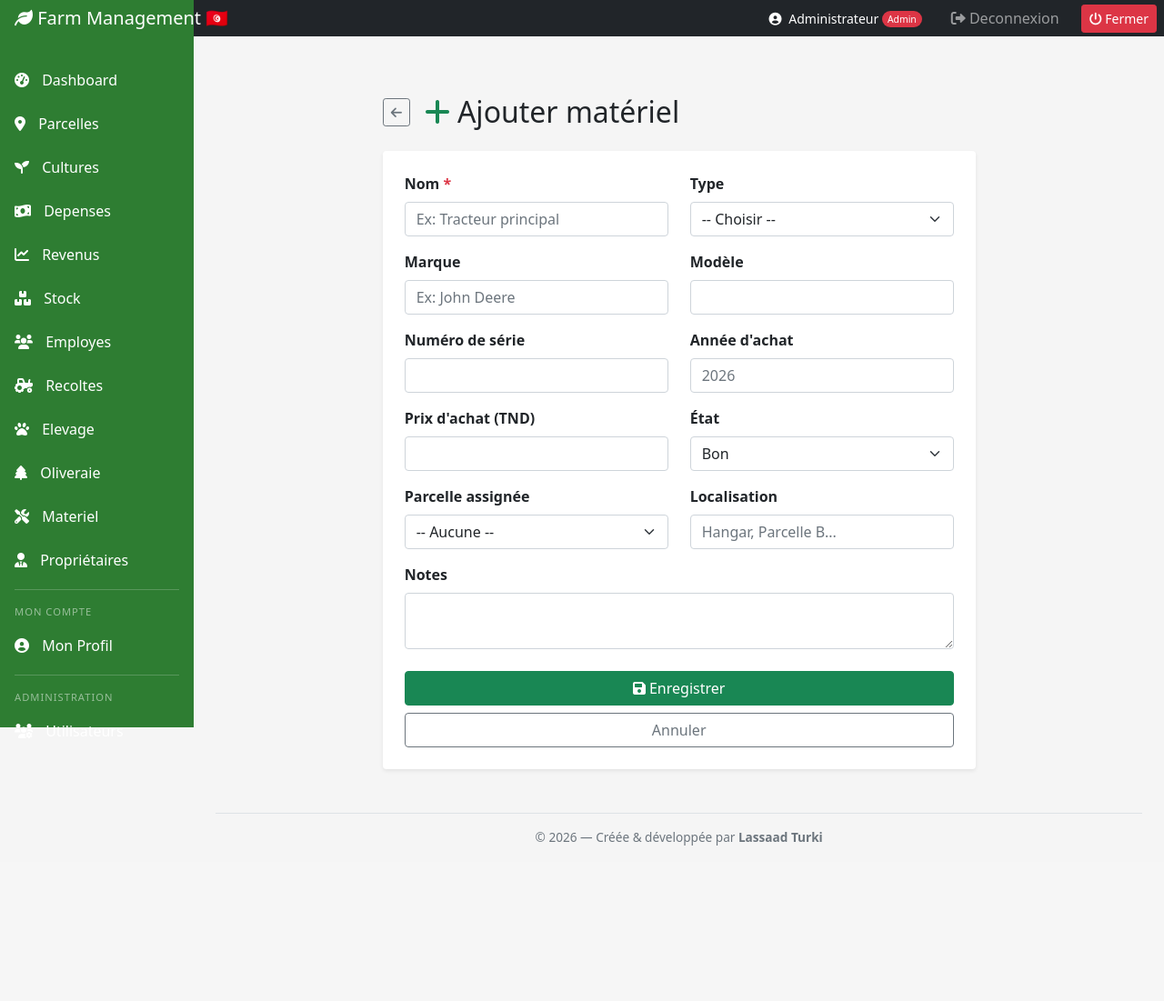
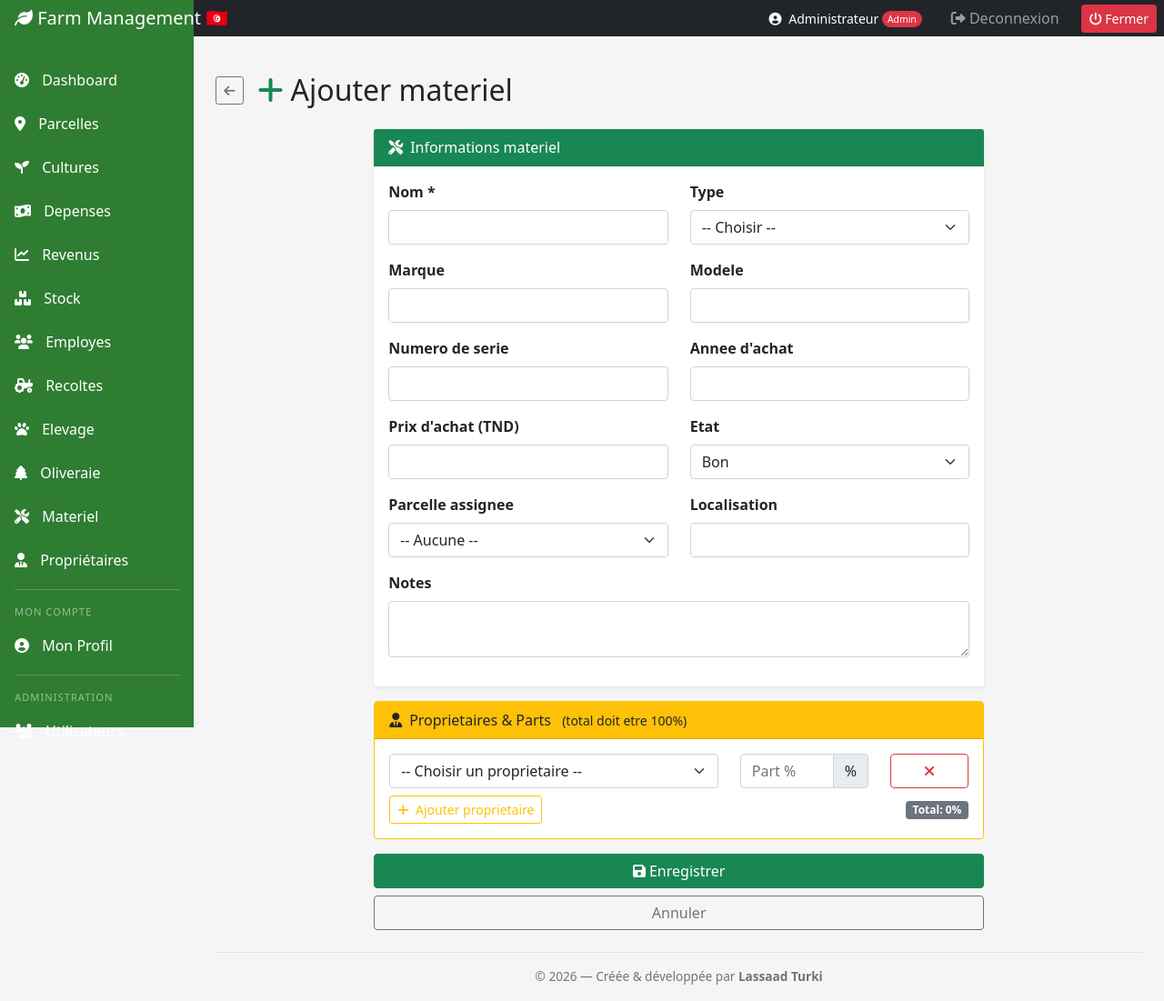
Before and after one commit to assaadturki/elhenchir, a Flask app: page /materiel/create in a window 1280 px wide. Shown: the whole page at 91% size. Before the commit the page ends 930 px from the top, so only its background shows below. Run offline with Flask 3, Linux system fonts and the light colour scheme; a user stored in the database is signed in.

Commit message:
Add files via upload

```diff
--- a/templates/materiel/create.html
+++ b/templates/materiel/create.html
@@ -1,19 +1,22 @@
-<!-- ===== templates/materiel/create.html ===== -->
 {% extends "base.html" %}
-{% block title %}Ajouter Matériel{% endblock %}
+{% block title %}Ajouter Materiel{% endblock %}
 {% block content %}
-<div class="container py-4" style="max-width:700px">
 <div class="d-flex align-items-center mb-4">
     <a href="{{ url_for('materiel') }}" class="btn btn-outline-secondary btn-sm me-3"><i class="fas fa-arrow-left"></i></a>
-    <h2 class="mb-0"><i class="fas fa-plus text-success me-2"></i>Ajouter matériel</h2>
+    <h2 class="mb-0"><i class="fas fa-plus text-success me-2"></i>Ajouter materiel</h2>
 </div>
-  <div class="card border-0 shadow-sm">
-    <div class="card-body p-4">
+
+<div class="row">
+    <div class="col-md-8 mx-auto">
         <form method="POST">
+
+        <div class="card mb-3 border-0 shadow-sm">
+            <div class="card-header bg-success text-white"><i class="fas fa-tools me-2"></i>Informations materiel</div>
+            <div class="card-body">
                 <div class="row">
                     <div class="col-md-6 mb-3">
-            <label class="form-label fw-bold">Nom <span class="text-danger">*</span></label>
-            <input type="text" name="nom" class="form-control" required placeholder="Ex: Tracteur principal">
+                        <label class="form-label fw-bold">Nom *</label>
+                        <input type="text" name="nom" class="form-control" required>
                     </div>
                     <div class="col-md-6 mb-3">
                         <label class="form-label fw-bold">Type</label>
@@ -24,32 +27,32 @@
                     </div>
                     <div class="col-md-6 mb-3">
                         <label class="form-label fw-bold">Marque</label>
-            <input type="text" name="marque" class="form-control" placeholder="Ex: John Deere">
+                        <input type="text" name="marque" class="form-control">
                     </div>
                     <div class="col-md-6 mb-3">
-            <label class="form-label fw-bold">Modèle</label>
+                        <label class="form-label fw-bold">Modele</label>
                         <input type="text" name="modele" class="form-control">
                     </div>
                     <div class="col-md-6 mb-3">
-            <label class="form-label fw-bold">Numéro de série</label>
+                        <label class="form-label fw-bold">Numero de serie</label>
                         <input type="text" name="numero_serie" class="form-control">
                     </div>
                     <div class="col-md-6 mb-3">
-            <label class="form-label fw-bold">Année d'achat</label>
-            <input type="number" name="annee_achat" class="form-control" min="1990" max="{{ now.year }}" placeholder="{{ now.year }}">
+                        <label class="form-label fw-bold">Annee d'achat</label>
+                        <input type="number" name="annee_achat" class="form-control" min="1990" max="{{ now.year }}">
                     </div>
                     <div class="col-md-6 mb-3">
                         <label class="form-label fw-bold">Prix d'achat (TND)</label>
                         <input type="number" name="prix_achat" class="form-control" step="0.001" min="0">
                     </div>
                     <div class="col-md-6 mb-3">
-            <label class="form-label fw-bold">État</label>
+                        <label class="form-label fw-bold">Etat</label>
                         <select name="etat" class="form-select">
                             {% for val, label in etats %}<option value="{{ val }}">{{ label }}</option>{% endfor %}
                         </select>
                     </div>
                     <div class="col-md-6 mb-3">
-            <label class="form-label fw-bold">Parcelle assignée</label>
+                        <label class="form-label fw-bold">Parcelle assignee</label>
                         <select name="parcelle_id" class="form-select">
                             <option value="">-- Aucune --</option>
                             {% for p in plots %}<option value="{{ p.id }}">{{ p.nom }}</option>{% endfor %}
@@ -57,13 +60,57 @@
                     </div>
                     <div class="col-md-6 mb-3">
                         <label class="form-label fw-bold">Localisation</label>
-            <input type="text" name="localisation" class="form-control" placeholder="Hangar, Parcelle B...">
+                        <input type="text" name="localisation" class="form-control">
                     </div>
-          <div class="col-12 mb-4">
+                    <div class="col-12 mb-3">
                         <label class="form-label fw-bold">Notes</label>
                         <textarea name="notes" class="form-control" rows="2"></textarea>
                     </div>
                 </div>
+            </div>
+        </div>
+
+        <!-- PROPRIETAIRES -->
+        <div class="card mb-3 border-warning">
+            <div class="card-header bg-warning text-dark">
+                <i class="fas fa-user-tie me-2"></i>Proprietaires &amp; Parts
+                <small class="ms-2">(total doit etre 100%)</small>
+            </div>
+            <div class="card-body">
+                <div id="proprietaires-container">
+                    <div class="row proprietaire-row mb-2">
+                        <div class="col-md-7">
+                            <select name="prop_id[]" class="form-select">
+                                <option value="">-- Choisir un proprietaire --</option>
+                                {% for p in proprietaires %}
+                                <option value="{{ p.id }}">{{ p.nom }} {{ p.prenom or '' }}</option>
+                                {% endfor %}
+                            </select>
+                        </div>
+                        <div class="col-md-3">
+                            <div class="input-group">
+                                <input type="number" name="prop_part[]" class="form-control part-input"
+                                       min="0" max="100" step="0.01" placeholder="Part %"
+                                       oninput="updateTotal()">
+                                <span class="input-group-text">%</span>
+                            </div>
+                        </div>
+                        <div class="col-md-2">
+                            <button type="button" class="btn btn-outline-danger w-100" onclick="removeRow(this)">
+                                <i class="fas fa-times"></i>
+                            </button>
+                        </div>
+                    </div>
+                </div>
+                <div class="d-flex justify-content-between align-items-center mt-2">
+                    <button type="button" class="btn btn-outline-warning btn-sm" onclick="addRow()">
+                        <i class="fas fa-plus me-1"></i> Ajouter proprietaire
+                    </button>
+                    <span class="badge bg-secondary" id="total-badge">Total: 0%</span>
+                </div>
+            </div>
+        </div>
+
         <div class="d-grid gap-2">
             <button type="submit" class="btn btn-success"><i class="fas fa-save me-1"></i>Enregistrer</button>
             <a href="{{ url_for('materiel') }}" class="btn btn-outline-secondary">Annuler</a>
@@ -71,5 +118,26 @@
         </form>
     </div>
 </div>
-</div>
+
+<script>
+const proprietairesOptions = `{% for p in proprietaires %}<option value="{{ p.id }}">{{ p.nom }} {{ p.prenom or '' }}</option>{% endfor %}`;
+function addRow() {
+    const container = document.getElementById('proprietaires-container');
+    const row = document.createElement('div');
+    row.className = 'row proprietaire-row mb-2';
+    row.innerHTML = `
+        <div class="col-md-7"><select name="prop_id[]" class="form-select"><option value="">-- Choisir --</option>${proprietairesOptions}</select></div>
+        <div class="col-md-3"><div class="input-group"><input type="number" name="prop_part[]" class="form-control part-input" min="0" max="100" step="0.01" placeholder="Part %" oninput="updateTotal()"><span class="input-group-text">%</span></div></div>
+        <div class="col-md-2"><button type="button" class="btn btn-outline-danger w-100" onclick="removeRow(this)"><i class="fas fa-times"></i></button></div>`;
+    container.appendChild(row);
+}
+function removeRow(btn) { btn.closest('.proprietaire-row').remove(); updateTotal(); }
+function updateTotal() {
+    let total = 0;
+    document.querySelectorAll('.part-input').forEach(i => { total += parseFloat(i.value) || 0; });
+    const badge = document.getElementById('total-badge');
+    badge.textContent = `Total: ${total.toFixed(1)}%`;
+    badge.className = total > 100 ? 'badge bg-danger' : total === 100 ? 'badge bg-success' : 'badge bg-secondary';
+}
+</script>
 {% endblock %}
```
Lines whose indentation alone changed are shown as unchanged.
